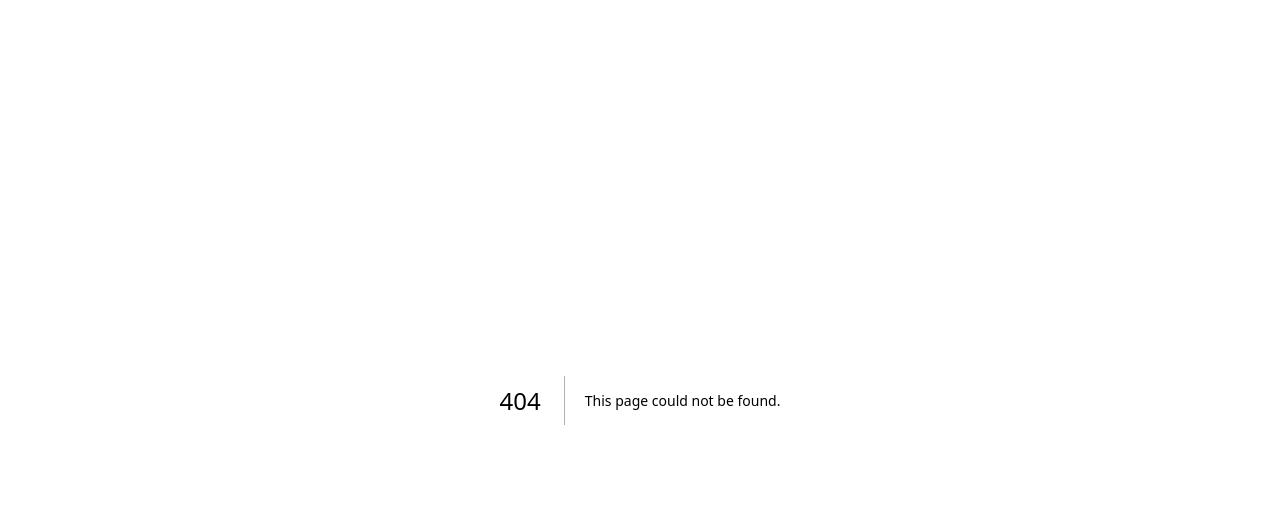
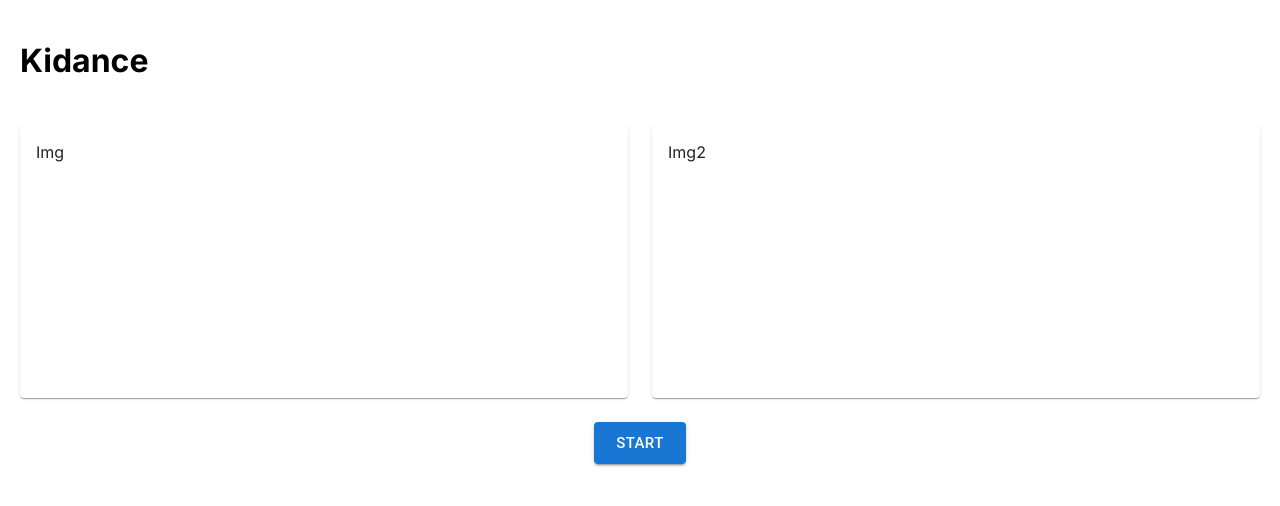
Before and after one commit to hakujunction/kidance, a Next.js app: page /kidance in a window 1280 px wide. Before the commit this address had no page. Shown: the top 506 px of the page. Built offline with nearby package versions, Linux system fonts and the light colour scheme.

Commit message:
init page

```diff
--- /dev/null
+++ b/src/app/kidance/components/startCounter/index.tsx
@@ -0,0 +1,57 @@
+"use client";
+
+import { Box, Button, Modal, Paper, Popover, TextField, Typography } from "@mui/material";
+import { useState } from "react";
+
+import Grid from '@mui/material/Grid';
+import { relative } from "path";
+import { StyledText } from "../styledText";
+
+const style = {
+  width: '100vw',
+  height: '100vh',
+  position: 'absolute',
+  top: 0,
+  left: 0,
+  justifyContent: 'center',
+  alignItems: 'center'
+};
+
+export const StartCounter = () => {
+  const [isOpen, setIsOpen] = useState(false);
+  const [counter, setCounter] = useState(5);
+
+  return (
+    <>
+    <Box textAlign={'center'} >
+                  <Button onClick={() => {
+                    setIsOpen(true);
+                    const timeoutId = setInterval(() => {
+                      setCounter((counter) => {
+                        if (counter - 1 === -1) {
+                          clearInterval(timeoutId);
+                          setIsOpen(false);
+                          return 5;
+                        } else {
+                          return counter - 1;
+                        }
+
+                      })
+                    }, 1000);
+
+                  }} size='large' variant="contained">Start</Button>
+                </Box>
+    <Box
+        display={isOpen ? 'flex' : 'none'}
+        bgcolor={'rgba(0,0,0, 0.5)'}
+        sx={{...style}}
+    >
+      <Box position={'relative'} padding={'10px'} zIndex={'9999'}>
+      <Box paddingX={'20px'}>
+        <StyledText>{counter !== 0 ? counter.toString() : 'LET\'S GO'} </StyledText>
+      </Box>
+      </Box>
+    </Box>
+    </>
+  );
+}
--- /dev/null
+++ b/src/app/kidance/components/styledText/index.tsx
@@ -0,0 +1,29 @@
+"use client";
+
+import { Box, Button, Modal, Paper, Popover, TextField, Typography } from "@mui/material";
+import { useState } from "react";
+
+import Grid from '@mui/material/Grid';
+import { relative } from "path";
+
+const style = {
+  width: '100vw',
+  height: '100vh',
+  position: 'absolute',
+  top: 0,
+  left: 0,
+  justifyContent: 'center',
+  alignItems: 'center'
+};
+
+export const StyledText = ({children}: {children: any}) => {
+
+  return (
+    <Box paddingX='10px' position='relative' textAlign={'center'}>
+        <Typography color={'pink'} fontSize={144}>{children}</Typography>
+        <Box position={"absolute"} zIndex={'9999'} top='4px' left='14px'>
+        <Typography color={'violet'}  fontSize={144}>{children}</Typography>
+        </Box>
+    </Box>
+  );
+}
--- /dev/null
+++ b/src/app/kidance/components/totalResult/index.tsx
@@ -0,0 +1,39 @@
+"use client";
+
+import { Box, Button, Modal, Paper, Popover, TextField, Typography } from "@mui/material";
+import { useEffect, useState } from "react";
+
+import Grid from '@mui/material/Grid';
+import { relative } from "path";
+import { StyledText } from "../styledText";
+
+const style = {
+  width: '100vw',
+  height: '100vh',
+  position: 'absolute',
+  top: 0,
+  left: 0,
+  justifyContent: 'center',
+  alignItems: 'center'
+};
+
+export const TotalResult = ({isOpen}: {isOpen?: true}) => {
+  const [isShown, setIsShown] = useState<boolean>(isOpen || false);
+
+  return (
+    <>
+    <Box
+        display={isShown ? 'flex' : 'none'}
+        bgcolor={'rgba(0,0,0, 0.5)'}
+        sx={{...style}}
+        onClick={() => {setIsShown(false)}}
+    >
+      <Box position={'relative'} padding={'10px'} zIndex={'9999'}>
+      <Box paddingX={'20px'} textAlign={'center'}>
+        <StyledText>Total Result: <br/> 80%</StyledText>
+      </Box>
+      </Box>
+    </Box>
+    </>
+  );
+}
--- /dev/null
+++ b/src/app/kidance/page.tsx
@@ -0,0 +1,73 @@
+"use client";
+
+import { Box, Button, Modal, Paper, Popover, TextField, Typography } from "@mui/material";
+import { useState } from "react";
+
+import Grid from '@mui/material/Grid';
+import { relative } from "path";
+import { StartCounter } from "./components/startCounter";
+import { StyledText } from "./components/styledText";
+import { TotalResult } from "./components/totalResult";
+
+const style = {
+  width: '100vw',
+  height: '100vh',
+  position: 'absolute',
+  top: 0,
+  left: 0,
+  justifyContent: 'center',
+  alignItems: 'center'
+};
+
+export default function KidancePage() {
+  return (
+    <>
+    <Box
+      display="flex"
+      padding='20px'
+      flex={1}
+      justifyContent="center"
+      alignItems="center"
+    >
+       <Grid container spacing={3}>
+            <Grid item xs={12} md={12} lg={12}>
+              <h1>
+              Kidance
+              </h1>
+              </Grid>
+              {/* Chart */}
+              <Grid item xs={12} md={12} lg={6}>
+                <Paper
+                  sx={{
+                    p: 2,
+                    display: 'flex',
+                    flexDirection: 'column',
+                    height: 240,
+                  }}
+                >
+                  Img
+                </Paper>
+              </Grid>
+              <Grid item xs={12} md={12} lg={6}>
+                <Paper
+                  sx={{
+                    p: 2,
+                    display: 'flex',
+                    flexDirection: 'column',
+                    height: 240,
+                  }}
+                >
+                  Img2
+                </Paper>
+              </Grid>
+              <Grid item xs={12} md={12} lg={12}>
+                <StartCounter />
+              </Grid>
+              <Grid item xs={12} md={12} lg={12}>
+            </Grid>
+            </Grid>
+    </Box>
+    <TotalResult />
+    </>
+  );
+}
```
